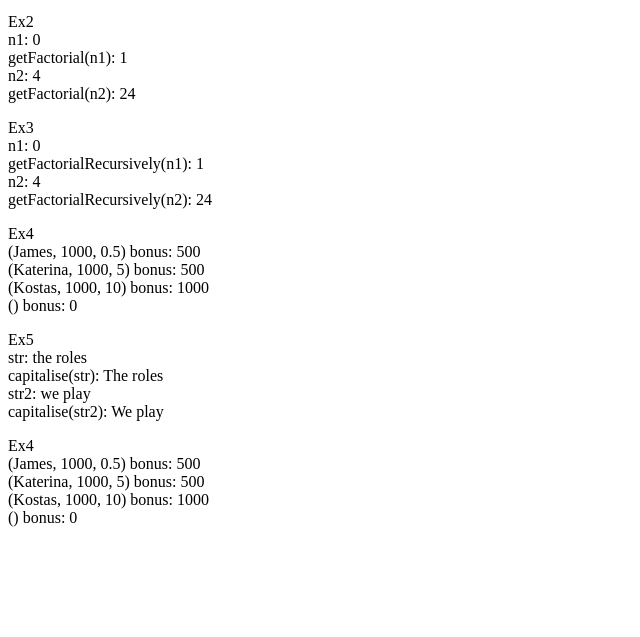
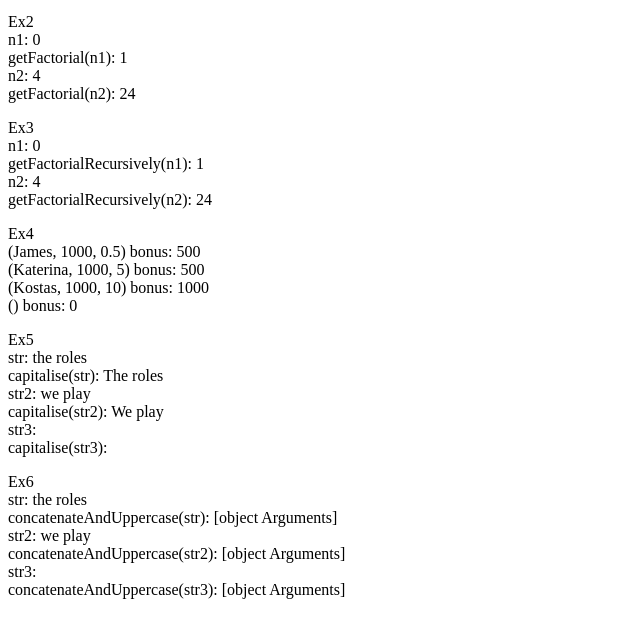
Before and after one commit to nikosath/thecosmicbang-javascript-and-jquery, a plain HTML site: page ch54-functions/index.html in a window 1280 px wide. Shown: the part 163-800 px from the top of the page, without its empty margins (0-640 px from the left). Drawn offline with Linux system fonts and the light colour scheme.

Commit message:
feat: Completed ex5 of ch54

```diff
--- a/ch54-functions/index.html
+++ b/ch54-functions/index.html
@@ -26,7 +26,7 @@
       var elem = document.getElementById('elem');
       elem.innerHTML = ex1().getHtmlOutput() + ex2().getHtmlOutput() +
         ex3().getHtmlOutput() + ex4().getHtmlOutput() +
-        ex5().getHtmlOutput() + ex4().getHtmlOutput()
+        ex5().getHtmlOutput() + ex6().getHtmlOutput()
     </script>
 
   </body>
--- a/ch54-functions/js/ex5.js
+++ b/ch54-functions/js/ex5.js
@@ -3,10 +3,14 @@ function ex5() {
 
   var str = 'the roles';
   var str2 = 'we play';
+  var str3 = '';
 
   function capitalise(str) {
-    // str = str | '';
-    return str[0].toUpperCase() + str.slice(1);
+    if (str === undefined || str === '') {
+      return '';
+    } else {
+      return str[0].toUpperCase() + str.slice(1);
+    }
   }
 
   // Output for index.html
@@ -16,7 +20,9 @@ function ex5() {
       '<br>str: ' + str +
       '<br>capitalise(str): ' + capitalise(str) +
       '<br>str2: ' + str2 +
-      '<br>capitalise(str2): ' + capitalise(str2);
+      '<br>capitalise(str2): ' + capitalise(str2) +
+      '<br>str3: ' + str3 +
+      '<br>capitalise(str3): ' + capitalise(str3);
   };
 
   return ex5;
--- /dev/null
+++ b/ch54-functions/js/ex6.js
@@ -0,0 +1,32 @@
+function ex6() {
+  'use strict';
+
+  var str = 'the roles';
+  var str2 = 'we play';
+  var str3 = '';
+
+  function concatenateAndUppercase() {
+
+    return arguments;
+
+    // if (str === undefined || str === '') {
+    //   return '';
+    // } else {
+    //   return str[0].toUpperCase() + str.slice(1);
+    // }
+  }
+
+  // Output for index.html
+  var ex6 = {};
+  ex6.getHtmlOutput = function () {
+    return '<p>Ex6' +
+      '<br>str: ' + str +
+      '<br>concatenateAndUppercase(str): ' + concatenateAndUppercase(str) +
+      '<br>str2: ' + str2 +
+      '<br>concatenateAndUppercase(str2): ' + concatenateAndUppercase(str2) +
+      '<br>str3: ' + str3 +
+      '<br>concatenateAndUppercase(str3): ' + concatenateAndUppercase(str3);
+  };
+
+  return ex6;
+}
```
